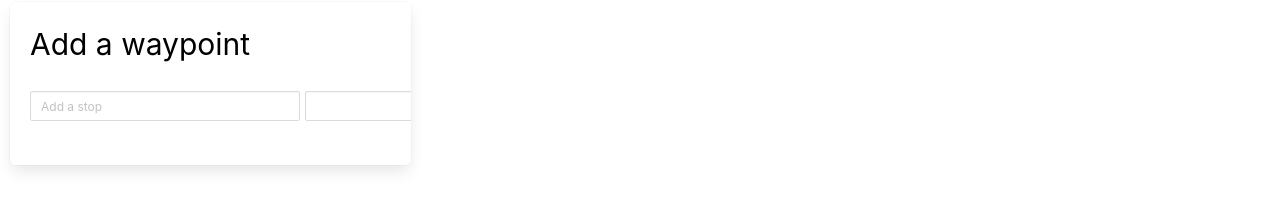
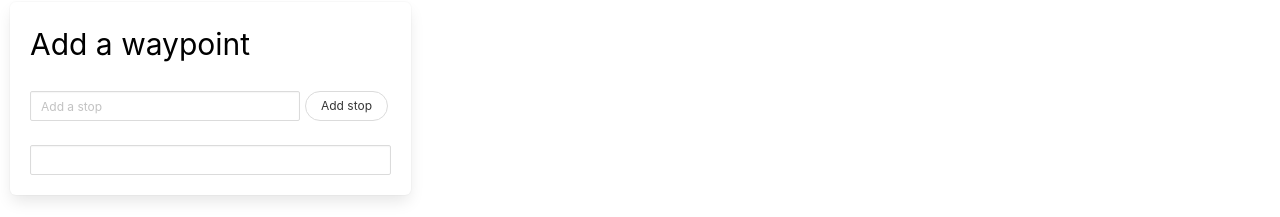
Before and after one commit to msheslow/mapper, a website: page index.html in a window 1280 px wide. Shown: the part 1282-1499 px from the top of the page. Before the commit the page ends 1469 px from the top, so only its background shows below. Drawn offline with nearby package versions, Linux system fonts and the light colour scheme; some packages are replaced by stand-ins of ours; a web font is replaced by a local one.

Commit message:
fwekoniomcwoi

```diff
--- a/index.html
+++ b/index.html
@@ -80,8 +80,9 @@
                                     <div class="box" style="margin-left: 10px; white-space: nowrap; overflow-x: auto;">
                                             <text style="font-size: 30px; color: black;">Add a waypoint</text><br><br>
                                             <input class="input is-small" style="width: 75%; display: inline-block;" id="addWaypoint" type="text" placeholder="Add a stop"/>
-                                            <div class="input is-small" id="waypoint-column" style="display: inline-block;"></div>
                                             <button class="button is-rounded is-small" id="add" style="display: inline-block;">Add stop</button><br><br>
+                                            <div class="input is-small" id="waypoint-column"></div>
+
                                     </div>
                                 </div>
                                     <div id="attractionsOne" style="margin-left: 10px; margin-top: 10px;">
```
